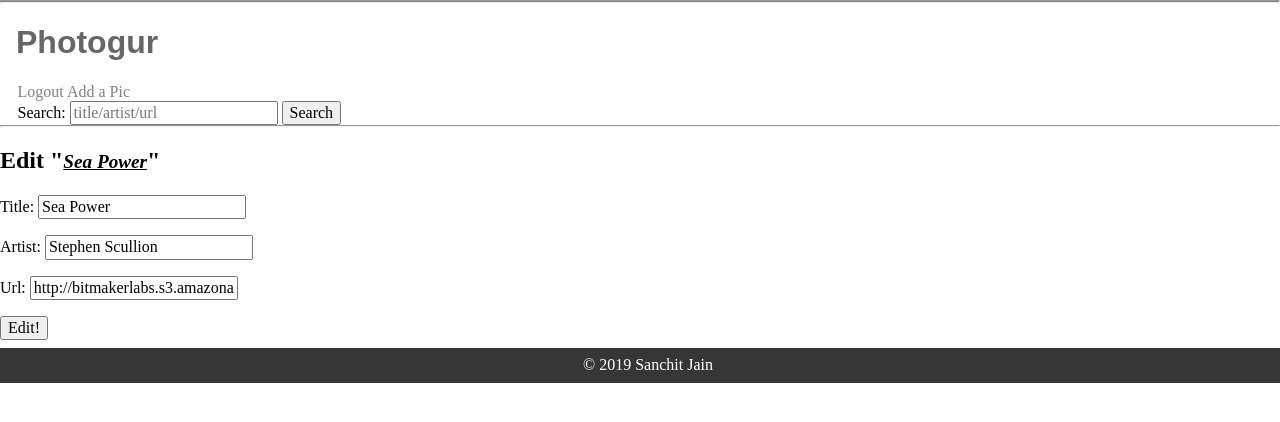
After one commit to sjain93/photogur, a Django app: page /pictures/1/edit/ in a window 1280 px wide. The commit adds this page. Shown: the top 422 px of the page. Run offline with Django 3.2, Linux system fonts and the light colour scheme; a user stored in the database is signed in; data comes from the database, SQL or seed files in the repository; both versions use the stored data as it was after the commit; some libraries are stand-ins or nearby versions.

Commit message:
added authentication and minor styling changes to Photogur

```diff
--- a/photogur/settings.py
+++ b/photogur/settings.py
@@ -27,6 +27,8 @@ DEBUG = True
 
 ALLOWED_HOSTS = []
 
+#login page url default redirect
+LOGIN_URL = 'login'
 
 # Application definition
 
--- a/photogur/static/css/main.css
+++ b/photogur/static/css/main.css
@@ -55,6 +55,12 @@ a {
   color: gray;
 }
 
+.edit {
+  font-size: 0.8em;
+  text-decoration: underline;
+  font-style: italic;
+}
+
 footer {
   bottom: 0;
   left: 0;
--- a/photogur/templates/base.html
+++ b/photogur/templates/base.html
@@ -21,6 +21,7 @@
           <a href="{% url 'add_pic' %}">Add a Pic</a>
         {% else %}
           <a href="{% url 'login' %}">Login</a>
+          <a href="{% url 'signup'%}">Sign-Up</a>
         {% endif %}
         <form action="{% url 'picture_search' %}" method="get">
           <label for="picture-search">
--- /dev/null
+++ b/photogur/templates/edit_pic.html
@@ -0,0 +1,9 @@
+{% extends 'base.html' %}
+{% block content %}
+<h2>Edit "<span class="edit">{{picture.title}}</span>"</h2>
+  <form action= "{% url 'edit_pic' id=picture.pk%}" method="POST">
+    {% csrf_token %}
+    {{form.as_p}}
+    <button type="Submit">Edit!</button>
+  </form>
+{% endblock %}
--- a/photogur/templates/picture.html
+++ b/photogur/templates/picture.html
@@ -3,6 +3,9 @@
     <h2>{{picture.title}}</h2>
     <h3>By {{picture.artist}}</h3>
     <h3>Added by {{picture.user.username}}</h3>
+    {% if request.user == picture.user %}
+      <p><a href="{% url 'edit_pic' id=picture.pk %}">Edit Picture</a></p>
+    {% endif %}
     <img src="{{picture.url}}" alt="{{picture.title}}" />
       {% for comment in pic_com %}
         <ul>
--- a/photogur/urls.py
+++ b/photogur/urls.py
@@ -24,7 +24,8 @@ from photogur.views import (
     login_view,
     logout_view,
     signup,
-    add_pic
+    add_pic,
+    edit_pic,
 )
 
 
@@ -38,5 +39,6 @@ urlpatterns = [
     path("login/", login_view, name="login"),
     path("logout/", logout_view, name="logout"),
     path("signup/", signup, name="signup"),
-    path("newpicture/", add_pic, name="add_pic")
+    path("newpicture/", add_pic, name="add_pic"),
+    path("pictures/<int:id>/edit/", edit_pic, name="edit_pic")
 ]
--- a/photogur/views.py
+++ b/photogur/views.py
@@ -1,10 +1,11 @@
 from django.http import HttpResponse
 from django.http import HttpResponseRedirect
-from django.shortcuts import render
+from django.shortcuts import render, get_object_or_404
 from photogur.models import Picture, Comment
 from photogur.forms import LoginForm, PictureForm
 from django.contrib.auth import authenticate, login, logout
 from django.contrib.auth.forms import UserCreationForm
+from django.contrib.auth.decorators import login_required
 
 
 def root(request):
@@ -36,7 +37,7 @@ def picture_search(request):
     response = render(request, "search_results.html", context)
     return HttpResponse(response)
 
-
+@login_required
 def create_comment(request):
     picture = Picture.objects.get(pk=request.POST["picture"])
     comment = picture.comments.create(
@@ -46,6 +47,8 @@ def create_comment(request):
 
 
 def login_view(request):
+    if request.user.is_authenticated:
+        return HttpResponseRedirect('/pictures')
     if request.method == 'POST':
         form = LoginForm(request.POST)
         if form.is_valid():
@@ -69,6 +72,8 @@ def logout_view(request):
     return HttpResponseRedirect('/pictures')
 
 def signup(request):
+    if request.user.is_authenticated:
+        return HttpResponseRedirect('/pictures')
     if request.method == 'POST':
         form = UserCreationForm(request.POST)
         if form.is_valid():
@@ -84,6 +89,7 @@ def signup(request):
     response = render(request, "signup.html", {'form':form})
     return HttpResponse(response)
 
+@login_required
 def add_pic(request):
     if request.method == 'POST':
         form = PictureForm(request.POST)
@@ -96,3 +102,20 @@ def add_pic(request):
         form = PictureForm()
         context = {'form': form}
         return render(request, 'add_pic.html', context)
+
+@login_required
+def edit_pic(request, id):
+    picture= get_object_or_404(Picture, pk=id, user=request.user.pk)
+    if request.method == 'GET':
+        form = PictureForm(instance=picture)
+        context = {'form':form, 'picture':picture}
+        return render(request, 'edit_pic.html', context)
+    elif request.method == 'POST':
+        form = PictureForm(request.POST, instance=picture)
+        if form.is_valid():
+            edited_pic = form.save()
+            return HttpResponseRedirect('/pictures/{}'.format(picture.id))
+        else:
+            context = {'form':form, 'picture':picture}
+            response = render(request, 'edit_pic.html', context)
+            HttpResponse(response)
```
Also changed, not shown: db.sqlite3.
